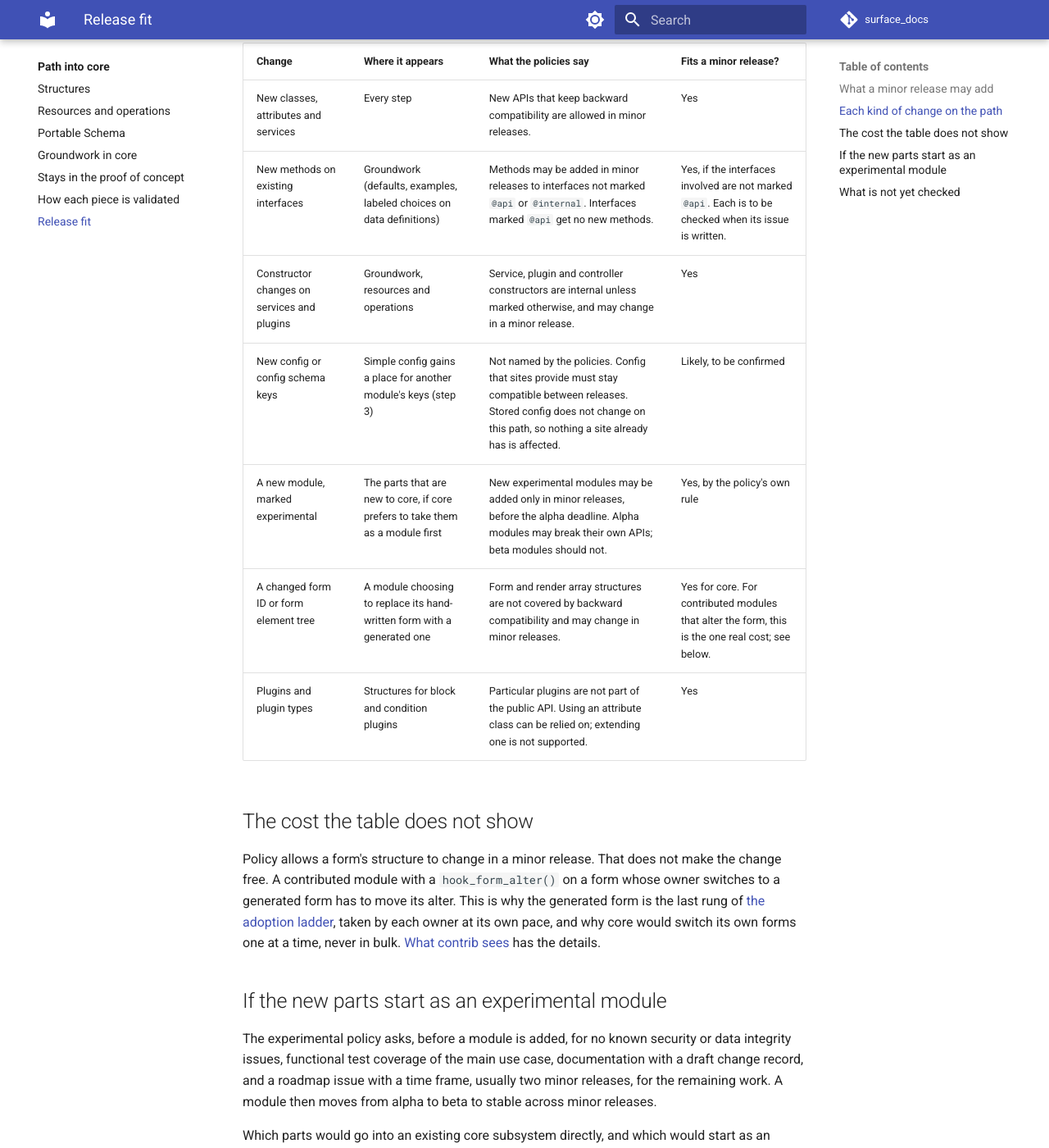
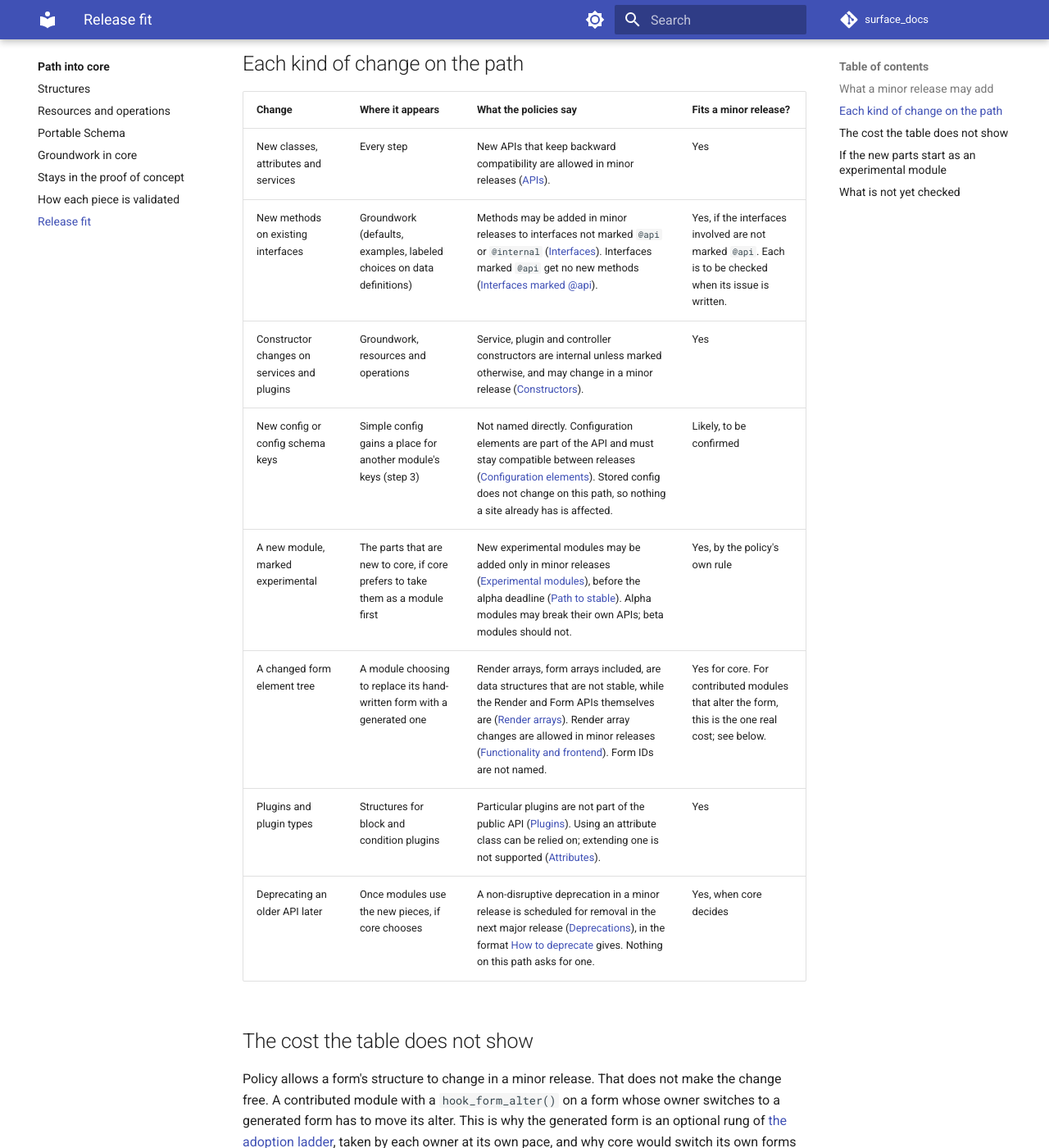
Before and after one commit to mlander/surface_docs, an MkDocs documentation site: the page built from docs/path/release-fit.md, in a window 1280 px wide and 1400 px high, scrolled down 798 px. Shown: the whole window at 82% size. Built offline with MkDocs 1.6.1 and Material for MkDocs 9.7.7, drawn with Linux system fonts in a browser that asks for light colours; comment, search, counter and statistics services are not loaded; some of the changed text lies outside the part shown.

Commit message:
Cite core change policies by section where the site relies on them

```diff
--- a/docs/path/release-fit.md
+++ b/docs/path/release-fit.md
@@ -11,30 +11,32 @@ The policies read:
 - [Drupal core backend backwards compatibility and internal API policy](https://www.drupal.org/about/core/policies/core-change-policies/bc-policy)
 - [Frontend backwards compatibility policy](https://www.drupal.org/about/core/policies/core-change-policies/frontend-bc-policy)
 - [Experimental modules and themes: policy and list](https://www.drupal.org/about/core/policies/core-change-policies/experimental/policy-and-list)
+- [How to deprecate](https://www.drupal.org/about/core/policies/core-change-policies/how-to-deprecate)
 
 ## What a minor release may add
 
-Minor releases bring new functionality and new APIs, as long as they keep backward compatibility for public APIs. Patch releases may not add APIs or features. Major releases remove deprecated code and otherwise should not break backward compatibility either.
+Minor releases bring new functionality and new APIs, as long as they keep backward compatibility for public APIs ([Minor releases](https://www.drupal.org/about/core/policies/core-change-policies/allowed-changes#minor), [APIs](https://www.drupal.org/about/core/policies/core-change-policies/allowed-changes#s-apis)). Patch releases may not add APIs or features. Major releases remove deprecated code and otherwise should not break backward compatibility either.
 
 ## Each kind of change on the path
 
 | Change | Where it appears | What the policies say | Fits a minor release? |
 |---|---|---|---|
-| New classes, attributes and services | Every step | New APIs that keep backward compatibility are allowed in minor releases. | Yes |
-| New methods on existing interfaces | Groundwork (defaults, examples, labeled choices on data definitions) | Methods may be added in minor releases to interfaces not marked `@api` or `@internal`. Interfaces marked `@api` get no new methods. | Yes, if the interfaces involved are not marked `@api`. Each is to be checked when its issue is written. |
-| Constructor changes on services and plugins | Groundwork, resources and operations | Service, plugin and controller constructors are internal unless marked otherwise, and may change in a minor release. | Yes |
-| New config or config schema keys | Simple config gains a place for another module's keys (step 3) | Not named by the policies. Config that sites provide must stay compatible between releases. Stored config does not change on this path, so nothing a site already has is affected. | Likely, to be confirmed |
-| A new module, marked experimental | The parts that are new to core, if core prefers to take them as a module first | New experimental modules may be added only in minor releases, before the alpha deadline. Alpha modules may break their own APIs; beta modules should not. | Yes, by the policy's own rule |
-| A changed form ID or form element tree | A module choosing to replace its hand-written form with a generated one | Form and render array structures are not covered by backward compatibility and may change in minor releases. | Yes for core. For contributed modules that alter the form, this is the one real cost; see below. |
-| Plugins and plugin types | Structures for block and condition plugins | Particular plugins are not part of the public API. Using an attribute class can be relied on; extending one is not supported. | Yes |
+| New classes, attributes and services | Every step | New APIs that keep backward compatibility are allowed in minor releases ([APIs](https://www.drupal.org/about/core/policies/core-change-policies/allowed-changes#s-apis)). | Yes |
+| New methods on existing interfaces | Groundwork (defaults, examples, labeled choices on data definitions) | Methods may be added in minor releases to interfaces not marked `@api` or `@internal` ([Interfaces](https://www.drupal.org/about/core/policies/core-change-policies/bc-policy#Interfaces-non-test)). Interfaces marked `@api` get no new methods ([Interfaces marked @api](https://www.drupal.org/about/core/policies/core-change-policies/bc-policy#Interfaces-api)). | Yes, if the interfaces involved are not marked `@api`. Each is to be checked when its issue is written. |
+| Constructor changes on services and plugins | Groundwork, resources and operations | Service, plugin and controller constructors are internal unless marked otherwise, and may change in a minor release ([Constructors](https://www.drupal.org/about/core/policies/core-change-policies/bc-policy#constructors)). | Yes |
+| New config or config schema keys | Simple config gains a place for another module's keys (step 3) | Not named directly. Configuration elements are part of the API and must stay compatible between releases ([Configuration elements](https://www.drupal.org/about/core/policies/core-change-policies/bc-policy#configuration-elements)). Stored config does not change on this path, so nothing a site already has is affected. | Likely, to be confirmed |
+| A new module, marked experimental | The parts that are new to core, if core prefers to take them as a module first | New experimental modules may be added only in minor releases ([Experimental modules](https://www.drupal.org/about/core/policies/core-change-policies/allowed-changes#experimental)), before the alpha deadline ([Path to stable](https://www.drupal.org/about/core/policies/core-change-policies/experimental/policy-and-list#stabilizing)). Alpha modules may break their own APIs; beta modules should not. | Yes, by the policy's own rule |
+| A changed form element tree | A module choosing to replace its hand-written form with a generated one | Render arrays, form arrays included, are data structures that are not stable, while the Render and Form APIs themselves are ([Render arrays](https://www.drupal.org/about/core/policies/core-change-policies/frontend-bc-policy#render-arrays)). Render array changes are allowed in minor releases ([Functionality and frontend](https://www.drupal.org/about/core/policies/core-change-policies/allowed-changes#s-functionality-and-frontend)). Form IDs are not named. | Yes for core. For contributed modules that alter the form, this is the one real cost; see below. |
+| Plugins and plugin types | Structures for block and condition plugins | Particular plugins are not part of the public API ([Plugins](https://www.drupal.org/about/core/policies/core-change-policies/bc-policy#plugins)). Using an attribute class can be relied on; extending one is not supported ([Attributes](https://www.drupal.org/about/core/policies/core-change-policies/bc-policy#attributes)). | Yes |
+| Deprecating an older API later | Once modules use the new pieces, if core chooses | A non-disruptive deprecation in a minor release is scheduled for removal in the next major release ([Deprecations](https://www.drupal.org/about/core/policies/core-change-policies/allowed-changes#s-deprecations)), in the format [How to deprecate](https://www.drupal.org/about/core/policies/core-change-policies/how-to-deprecate) gives. Nothing on this path asks for one. | Yes, when core decides |
 
 ## The cost the table does not show
 
-Policy allows a form's structure to change in a minor release. That does not make the change free. A contributed module with a `hook_form_alter()` on a form whose owner switches to a generated form has to move its alter. This is why the generated form is the last rung of [the adoption ladder](../adopting/index.md), taken by each owner at its own pace, and why core would switch its own forms one at a time, never in bulk. [What contrib sees](../adopting/contrib.md) has the details.
+Policy allows a form's structure to change in a minor release. That does not make the change free. A contributed module with a `hook_form_alter()` on a form whose owner switches to a generated form has to move its alter. This is why the generated form is an optional rung of [the adoption ladder](../adopting/index.md), taken by each owner at its own pace, and why core would switch its own forms one at a time, never in bulk. [What contrib sees](../adopting/contrib.md) has the details.
 
 ## If the new parts start as an experimental module
 
-The experimental policy asks, before a module is added, for no known security or data integrity issues, functional test coverage of the main use case, documentation with a draft change record, and a roadmap issue with a time frame, usually two minor releases, for the remaining work. A module then moves from alpha to beta to stable across minor releases.
+The [experimental policy](https://www.drupal.org/about/core/policies/core-change-policies/experimental/policy-and-list) asks, before a module is added, for no known security or data integrity issues, functional test coverage of the main use case, documentation with a draft change record, and a roadmap issue with a time frame, usually two minor releases, for the remaining work. A module then moves from alpha to beta to stable across minor releases.
 
 Which parts would go into an existing core subsystem directly, and which would start as an experimental module, is an [open question](../open/index.md#where-the-parts-land).
 
@@ -42,4 +44,4 @@ Which parts would go into an existing core subsystem directly, and which would s
 
 - Each interface the groundwork adds methods to, against its `@api` status.
 - Whether core would want the config place in step 3 behind a module, or directly in the config system.
-- Whether any change counts as disruptive under the allowed-changes page's own test (behavior existing sites might rely on, or data on existing sites). The path is designed so that none does: stored config is unchanged and only a write through an operation is checked more strictly.
+- Whether any change counts as disruptive under the allowed-changes page's own test ([Is the change disruptive?](https://www.drupal.org/about/core/policies/core-change-policies/allowed-changes#disruption): behavior existing sites might rely on, or data on existing sites). The path is designed so that none does: stored config is unchanged and only a write through an operation is checked more strictly.
```
Also changed, not shown: docs/adopting/contrib.md (+3 -3 lines), docs/adopting/index.md (+1 -1 lines), docs/index.md (+1 -1 lines), docs/open/index.md (+1 -1 lines).
